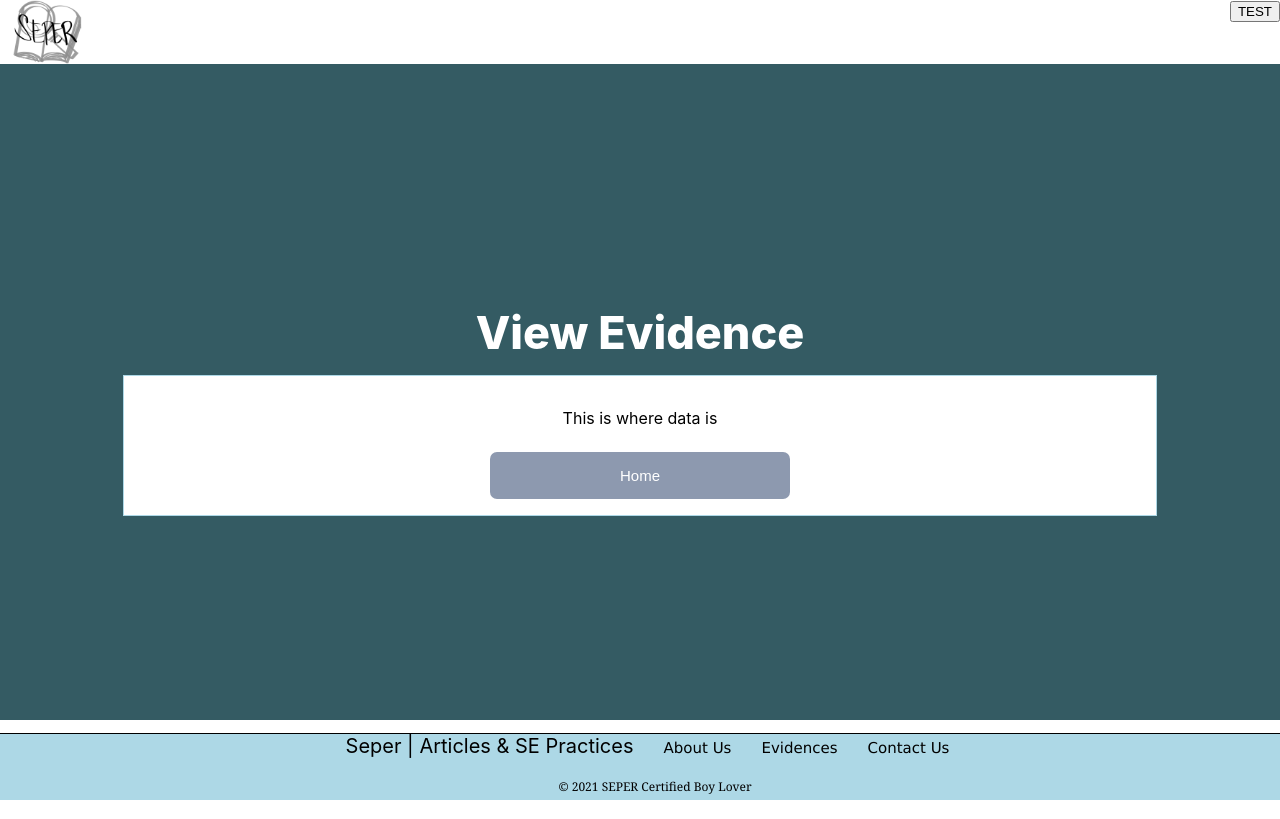
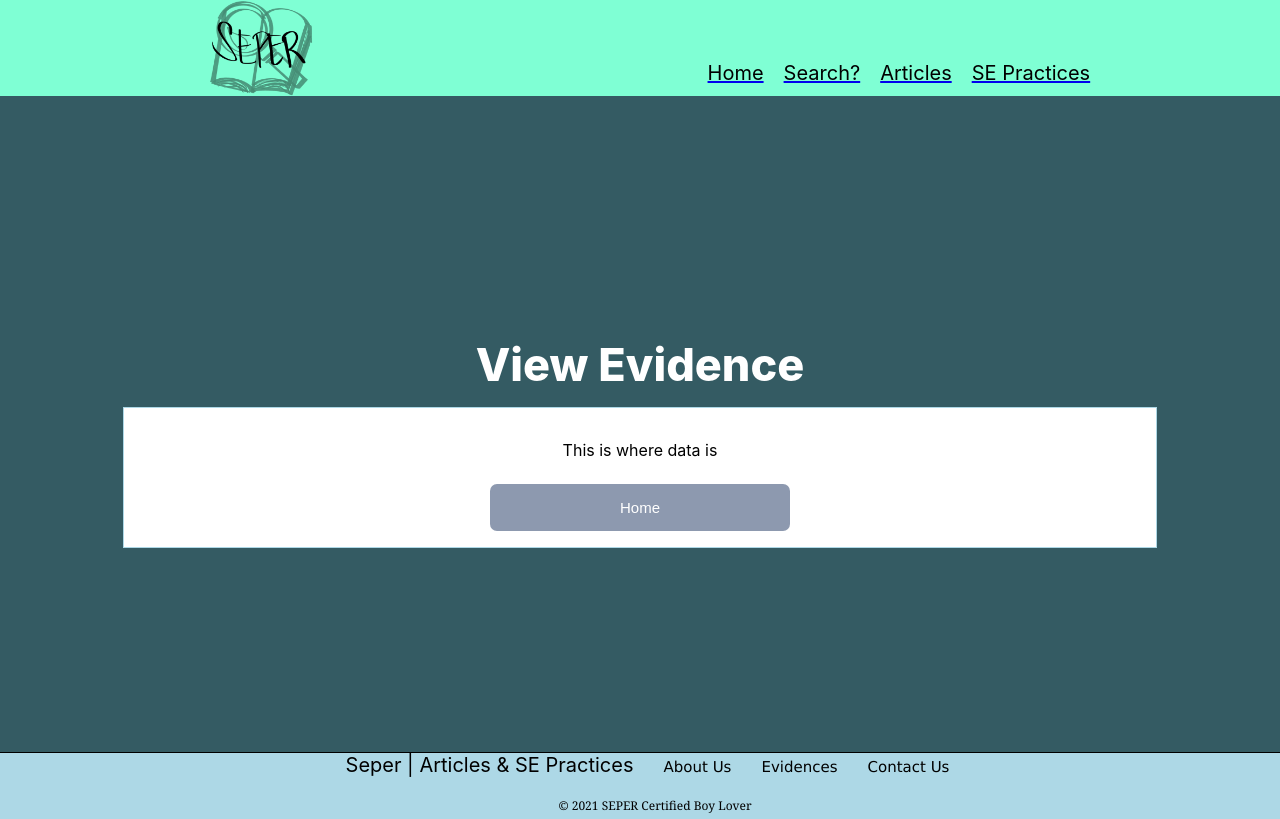
Before and after one commit to 1337-hacks/CISE-Breuh, a React (Create React App) app in the folder frontend/: page /displayEvidence in a window 1280 px wide. Built offline with nearby package versions, Linux system fonts and the light colour scheme; no server answers.

Commit message:
Commit 009 - Header changes

```diff
--- a/frontend/src/Components/Layout/Header/header.js
+++ b/frontend/src/Components/Layout/Header/header.js
@@ -1,9 +1,10 @@
 import styled from "styled-components";
 
 export const HeaderContainer = styled.header`
+    background-color: aquamarine;
     display: flex;
-    justify-content: space-between;
-    height: 8vh;
+    justify-content: space-around;
+    height: 12vh;
     border-color: black;
     border: 0px;
     border-bottom: 1px;
@@ -16,3 +17,35 @@ export const LogoWrapper = styled.div`
 export const Logo = styled.img`
     height: 100%;
 `;
+
+export const NavBar = styled.div`
+`;
+
+export const NavList = styled.div`
+    display: flex;
+    align-items: center;
+    padding-top: 25px;
+    gap: 20px;
+    height: 100%;
+`;
+
+export const NavItem = styled.li`
+    color: black;
+    transition: color 150ms;
+    list-style: none;
+
+    & hover {
+        color: darkblue;
+    }
+
+    & a {
+        display: flex;
+        justify-content: center;
+        align-items: center;
+    }
+`;
+
+export const NavButtons = styled(NavItem)`
+    font-size: 20px;
+    color: black;
+`;
--- a/frontend/src/Components/Layout/Header/index.jsx
+++ b/frontend/src/Components/Layout/Header/index.jsx
@@ -1,6 +1,6 @@
 import React from "react";
-import { HeaderContainer, Logo, LogoWrapper } from "./header";
-import { Link } from "react-router-dom";
+import { HeaderContainer, Logo, LogoWrapper, NavBar, NavButtons, NavList } from "./Header";
+import { Link, } from "react-router-dom";
 
 const Header = () => {
     return (
@@ -10,9 +10,22 @@ const Header = () => {
                 <Logo src='/seperlogo.png' alt='Seper Logo' />
             </Link>
             </LogoWrapper>
-            <Link to="/">
-              <button> TEST </button>
-            </Link>
+            <NavBar>
+                <NavList>
+                    <Link to = '/'>
+                        <NavButtons> Home </NavButtons>
+                    </Link>
+                    <Link to = '/'>
+                        <NavButtons> Search? </NavButtons>
+                    </Link>
+                    <Link to = '/'>
+                        <NavButtons> Articles </NavButtons>
+                    </Link>
+                    <Link to = '/'>
+                        <NavButtons> SE Practices </NavButtons>
+                    </Link>
+                </NavList>
+            </NavBar>
         </HeaderContainer>
     );
 };
```
